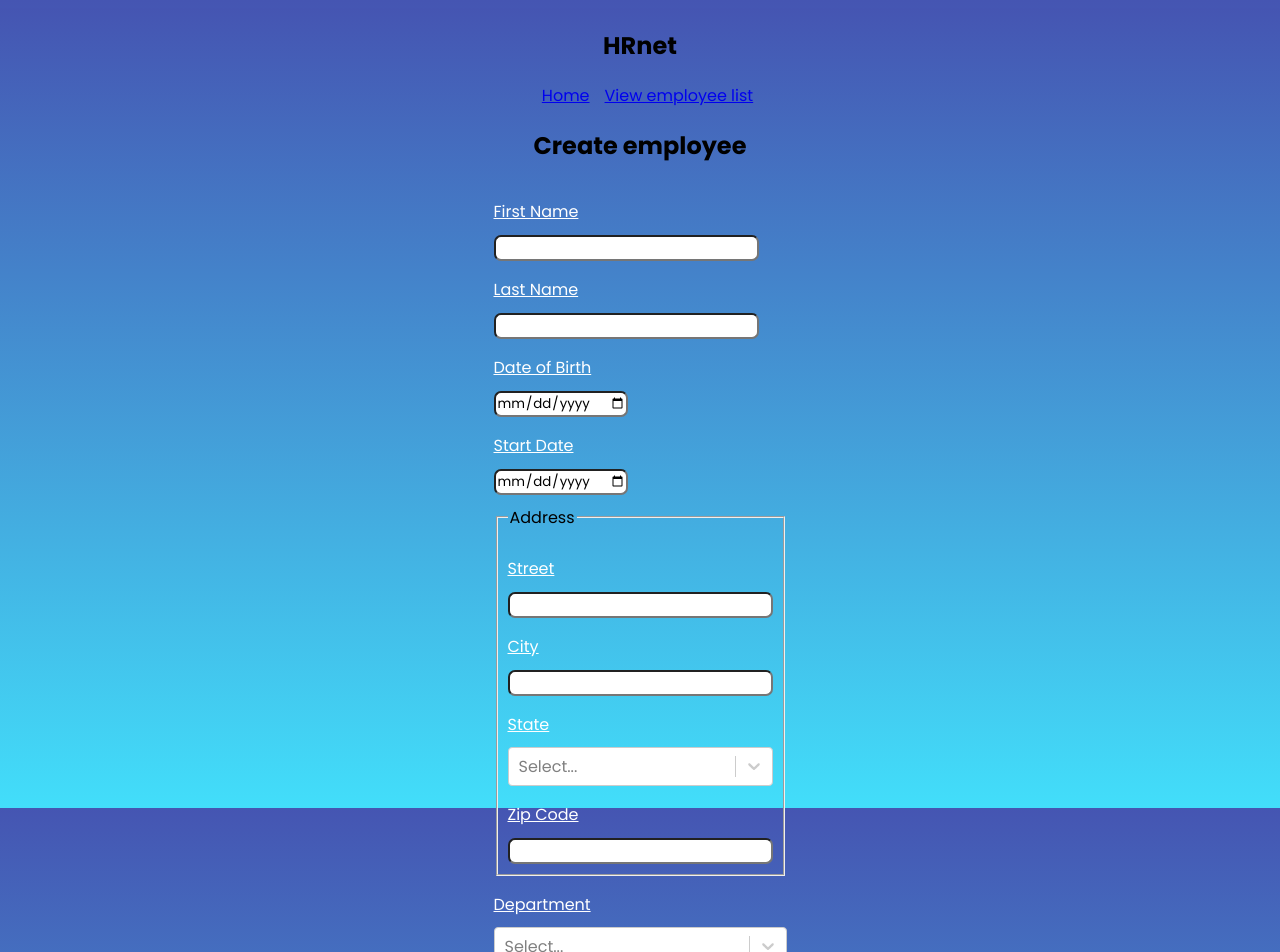
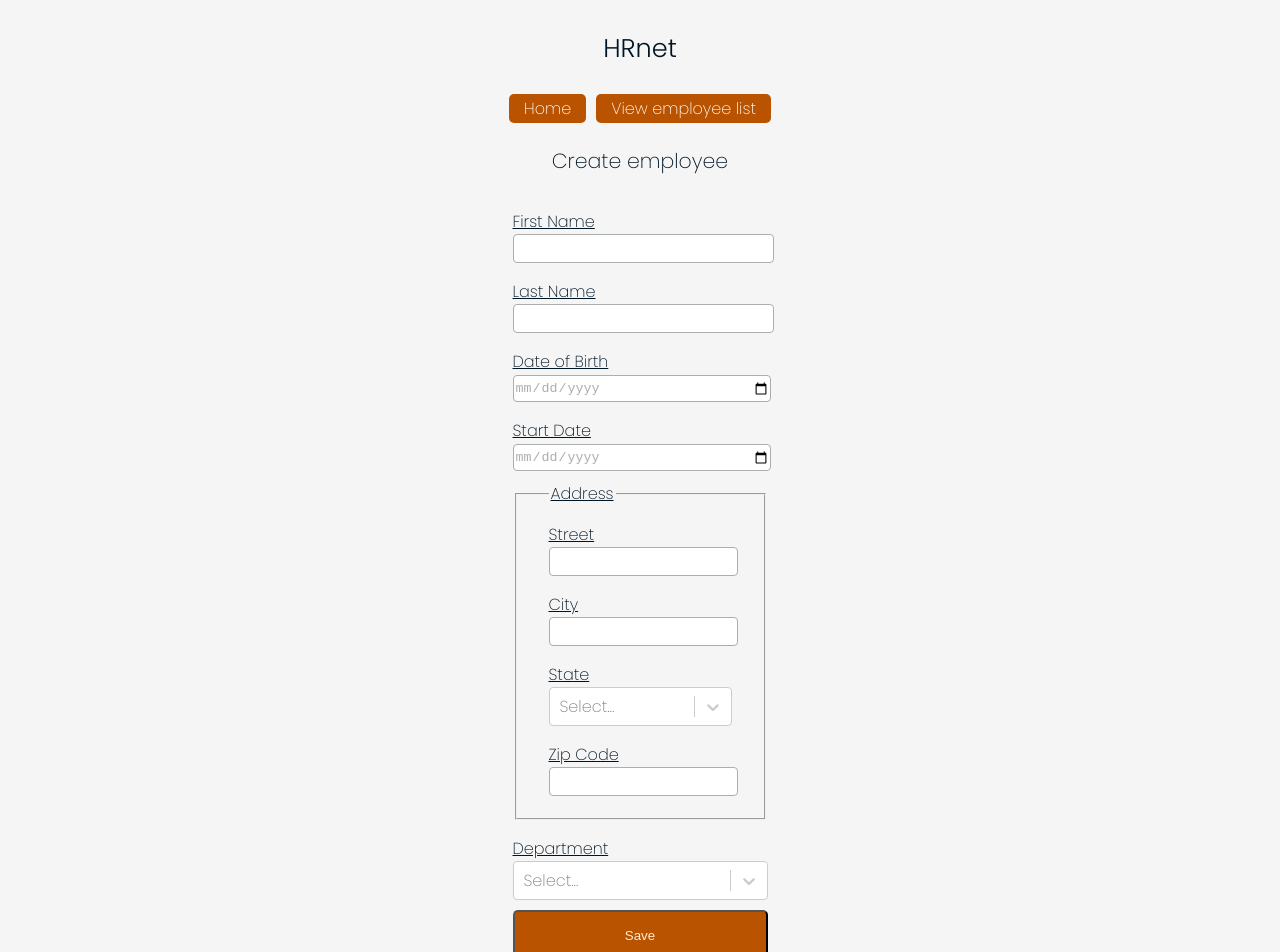
Before and after one commit to MaxTuron/hrnet, a React (Create React App) app: page / in a window 1280 px wide. Shown: the top 952 px of the page. Built offline with nearby package versions, Linux system fonts and the light colour scheme.

Commit message:
Ajustement CSS

```diff
--- a/src/components/globalFilter.jsx
+++ b/src/components/globalFilter.jsx
@@ -1,6 +1,7 @@
 import {useAsyncDebounce} from "react-table"
 import {matchSorter} from 'match-sorter'
 import React from "react";
+import "../styles/table.css"
 // Define a default UI for filtering
 export default function GlobalFilter({
     preGlobalFilteredRows,
--- a/src/pages/Accueil.jsx
+++ b/src/pages/Accueil.jsx
@@ -39,10 +39,10 @@ export default function Accueil() {
             <input type="text" name='lastName' id="lastname" value={user.userLastName} onChange={(e) => setUser(currValue => ({ ...currValue, userLastName: e.target.value }))}/>
 
             <label htmlFor="date-of-birth">Date of Birth</label>
-            <input type="date" name='dateOfBirth' id="dateOfBirth" value={user.userDateOfBirth} onChange={(e) => setUser(currValue => ({ ...currValue, userDateOfBirth: e.target.value }))}/>
+            <input className='datePicker' type="date" name='dateOfBirth' id="dateOfBirth" value={user.userDateOfBirth} onChange={(e) => setUser(currValue => ({ ...currValue, userDateOfBirth: e.target.value }))}/>
 
             <label htmlFor="start-date">Start Date</label>
-            <input type="date" name='startDate' id="startDate" value={user.userStartDate} onChange={(e) => setUser(currValue => ({ ...currValue, userStartDate: e.target.value }))}/>
+            <input className='datePicker' type="date" name='startDate' id="startDate" value={user.userStartDate} onChange={(e) => setUser(currValue => ({ ...currValue, userStartDate: e.target.value }))}/>
 
             <fieldset className="address">
                 <legend>Address</legend>
@@ -56,7 +56,7 @@ export default function Accueil() {
                 <label htmlFor="state">State</label>
                 <Select getOptionValue={(option) => option.label} onChange={(e) => setUser(currValue => ({ ...currValue, userState: e.abbreviation }))} options={states} type="text" name='state' id="state" />
                 <label htmlFor="zip-code">Zip Code</label>
-                <input id="zipCode" name='zipCode' type="number" value={user.userZipCode} onChange={(e) => setUser(currValue => ({ ...currValue, userZipCode: e.target.value }))}/>
+                <input className='paddingZip' id="zipCode" name='zipCode' type="number" value={user.userZipCode} onChange={(e) => setUser(currValue => ({ ...currValue, userZipCode: e.target.value }))}/>
             </fieldset>
 
             <label htmlFor="department">Department</label>
--- a/src/pages/EmployeeList.jsx
+++ b/src/pages/EmployeeList.jsx
@@ -77,24 +77,14 @@ export default function Accueil() {
     <div className="userDisplay">
       <Header/>
       <h2>Current employee</h2>
-      <select
-          value={pageSize}
-          onChange={e => {
-            setPageSize(Number(e.target.value))
-          }}
-        >
+      <select className="showMore" value={pageSize} onChange={e => { setPageSize(Number(e.target.value))}}>
           {[10, 20, 30, 40, 50].map(pageSize => (
             <option key={pageSize} value={pageSize}>
               Show {pageSize}
             </option>
           ))}
         </select>
-            <p
-              colSpan={visibleColumns.length}
-              style={{
-                textAlign: 'left',
-              }}
-            >
+            <p colSpan={visibleColumns.length} style={{ textAlign: 'left',}}>
               <GlobalFilter
                 preGlobalFilteredRows={preGlobalFilteredRows}
                 globalFilter={state.globalFilter}
@@ -128,10 +118,10 @@ export default function Accueil() {
             (row, i) => {
               prepareRow(row);
               return (
-                <tr {...row.getRowProps()}>
+                <tr className={"tableRow" + (i%2 === 0 ? 'Pair' : 'Impair')} {...row.getRowProps()}>
                   {row.cells.map(cell => {
                     return (
-                      <td {...cell.getCellProps()}>{cell.render('Cell')}</td>
+                      <td className="cell" {...cell.getCellProps()}>{cell.render('Cell')}</td>
                     )
                   })}
                 </tr>
@@ -165,6 +155,7 @@ export default function Accueil() {
         <span>
           | Go to page:{' '}
           <input
+            value={1}
             type="number"
             defaultValue={pageIndex + 1}
             onChange={e => {
--- a/src/styles/header.css
+++ b/src/styles/header.css
@@ -13,5 +13,17 @@
 }
 
 .link{
-    padding-left: 15px;
+    color: white;
+    text-decoration: none;
+    margin: 5px;
+    padding: 2px 15px 2px 15px;
+    background-color: #BA5300;
+    border-radius: 5px;
 }
+
+h1{
+    color: #001524;
+    font-family: 'Poppins', sans-serif;
+    font-weight: 300;
+    font-size: 2vw;
+  }
--- a/src/styles/main.css
+++ b/src/styles/main.css
@@ -1,17 +1,17 @@
-@import url('https://fonts.googleapis.com/css?family=Poppins:400,500,600,700&display=swap');
-*{
-  font-family: 'Poppins', sans-serif;
-}
+@import url('https://fonts.googleapis.com/css2?family=Poppins:wght@100;200;300;400;500&display=swap');
 html,body{
   display: grid;
   place-items: center;
-  background: -webkit-linear-gradient( #4555b2, #42defa);
+  background: -webkit-linear-gradient( #f5f5f5, #f5f5f5);
   background-repeat: no-repeat;
   background-attachment: fixed;
   width: 100%;
   height: 99.5%;
   align-items: baseline;
+  font-family: 'Poppins', sans-serif;
+  font-weight: 200;
 }
+
 form .btn{
   height: 50px;
   width: 100%;
@@ -19,26 +19,46 @@ form .btn{
   position: relative;
   overflow: hidden;
   margin-top: 10px;
-  background: -webkit-linear-gradient(left, #4555b2, #42defa);
-  color: white;
+  background: -webkit-linear-gradient(left, #BA5300, #BA5300);
+  color: #FFECD1;
 }
 
 .address{
-  padding: 10px;
+  padding: 0 32px 0 32px;
 }
 
-label {
-  color: white;
+label, legend {
+  color: #001524;
   text-decoration: underline;
+  margin-bottom: 0;
 }
 
 input, select {
-  border-radius: 7px;
+  width: 100%;
+  height: 25px;
+  border: 1px solid #acadad;
+  border-radius: 4px;
 }
 
 .userForm{
+  width: 100%;
   display: flex;
   justify-content: center;
   flex-direction: column;
   align-items: center;
 }
+
+h2{
+  color: #001524;
+  font-family: 'Poppins', sans-serif;
+  font-weight: 200;
+  font-size: 1.6vw;
+}
+
+.datePicker {
+  color: #acadad;
+}
+
+.paddingZip{
+  margin-bottom: 22px;
+}
--- a/src/styles/modal.css
+++ b/src/styles/modal.css
@@ -1,6 +1,6 @@
 .modalBackground {
 width: 100%;
-background: -webkit-linear-gradient( #4555b2, #42defa);
+background: -webkit-linear-gradient( #acadad, #acadad);
 position: fixed;
 display: flex;
 justify-content: center;
@@ -12,7 +12,7 @@ bottom: 0%;
 
 .modalContainer {
     border-radius: 12px;
-    background-color: white;
+    background-color: #BA5300;
     box-shadow: rgba(0,0,0,0.35) 0px 5px 15px;
     display: flex;
     flex-direction: column;
@@ -26,4 +26,14 @@ bottom: 0%;
     align-items: center;
     font-size: 1.7rem;
     text-align: center;
+    color: #FFECD1;
 }
+
+button{
+    border-radius: 5px;
+    position: relative;
+    overflow: hidden;
+    margin-top: 10px;
+    background: -webkit-linear-gradient(left, #acadad, #acadad);
+    color: #FFECD1;
+  }
--- a/src/styles/table.css
+++ b/src/styles/table.css
@@ -1,13 +1,19 @@
 table {
   border-spacing: 0;
-  border: 1px solid black;
 }
 
-th, td {
+th{
+    margin: 0;
+    padding: 0 20px 0 20px;
+    font-weight: 600;
+    font-size: 14px;
+    border-bottom: 2px #001524 solid;
+  }
+
+   td {
     margin: 0;
     padding: 0.5rem;
-    border-bottom: 1px solid black;
-    border-right: 1px solid black;
+    font-weight: normal;
   }
 
 .userDisplay{
@@ -16,3 +22,33 @@ th, td {
   flex-direction: column;
   align-items: center;
 }
+
+.pagination, span{
+  color:#001524;
+}
+
+thead{
+ color: #001524;
+ text-transform: uppercase;
+}
+
+tbody{
+  color: black;
+}
+
+.showMore {
+  width: 10%;
+}
+
+.tableRowPair {
+  background-color: #f8e7d7;
+}
+
+.tableRowImpair {
+  background-color: white;
+}
+
+.cell{
+
+  padding:12px ;
+}
```
